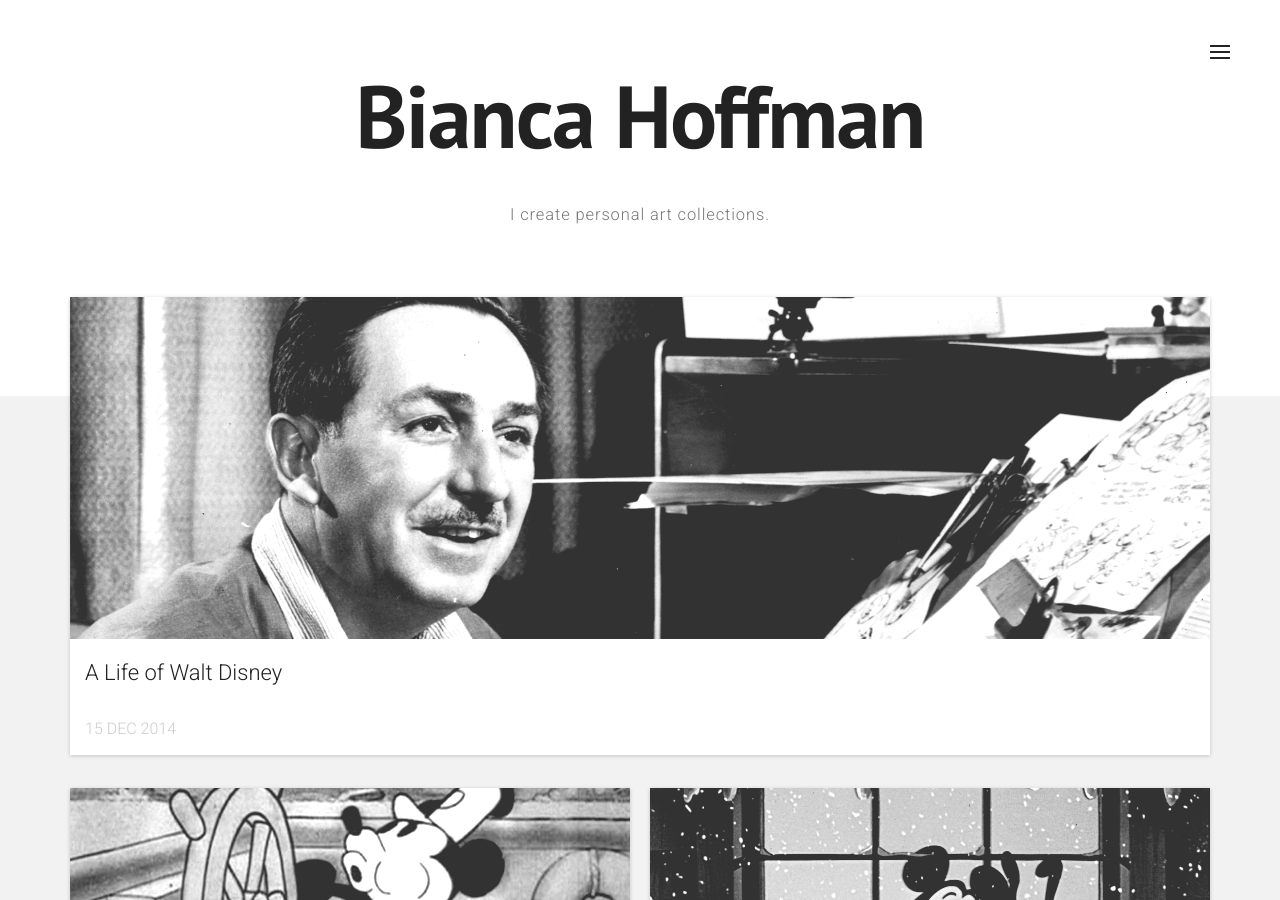
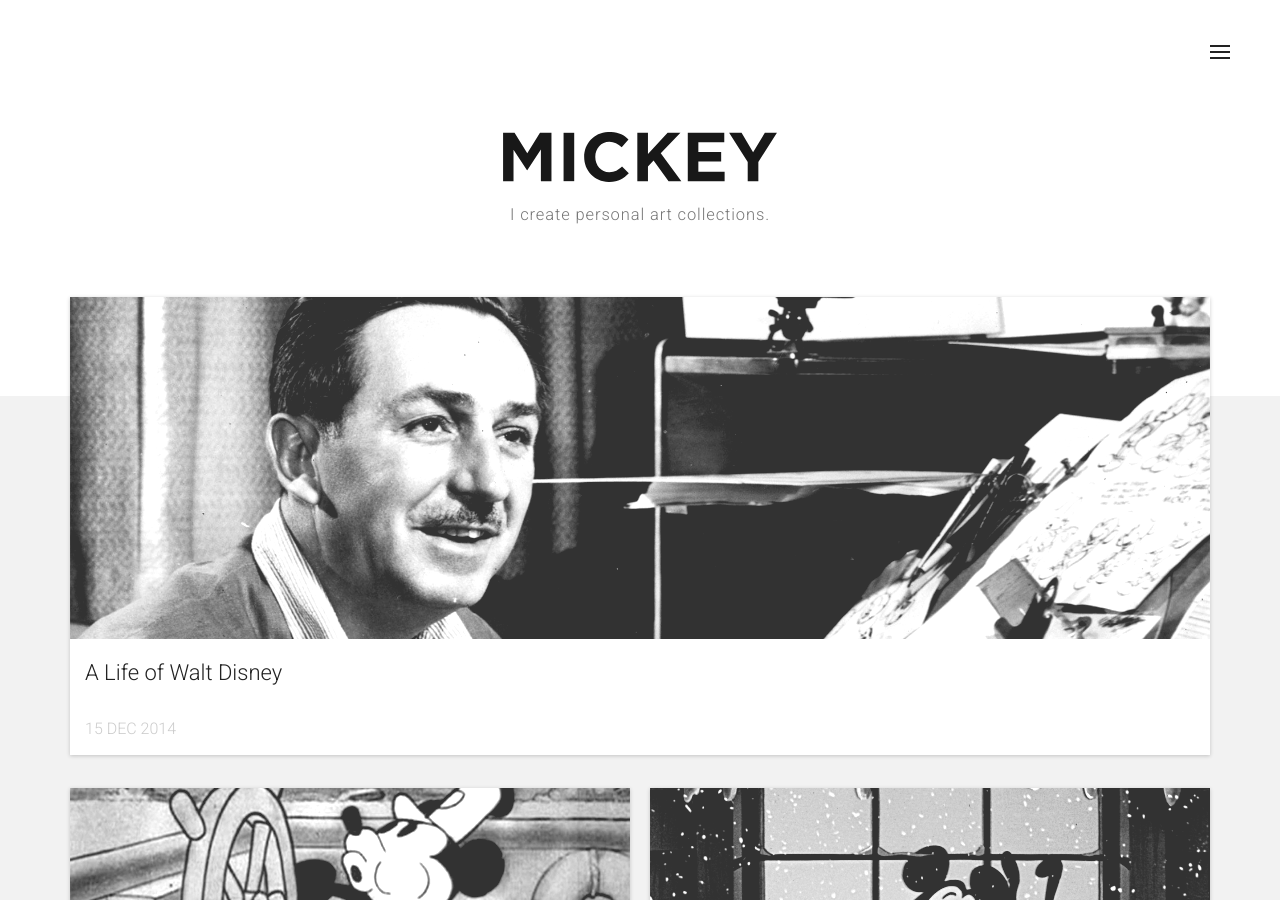
Before and after one commit to biancahoffman/biancahoffman.github.io, a Jekyll site: the page built from index.html, in a window 1280 px wide and 900 px high. Built offline with Jekyll 4.4.1, drawn with Linux system fonts in a browser that asks for light colours; nearby versions of some CDN libraries; some web fonts are replaced; Markdown is read by kramdown in place of the engine named in the settings.

Commit message:
testing title instead of name

```diff
--- a/index.html
+++ b/index.html
@@ -6,8 +6,8 @@
 <section class="section--first section--frontpage">
   <div class="section-title">
     <div class="container">
-      <h1>
-        Bianca Hoffman
+      <h1 class="textLogo textLogo--frontpage">
+        {{ site.title}}
       </h1>
       <div class="postMeta-wrapper postMeta-wrapper--frontpage">
         <ul class="postMeta">
```
